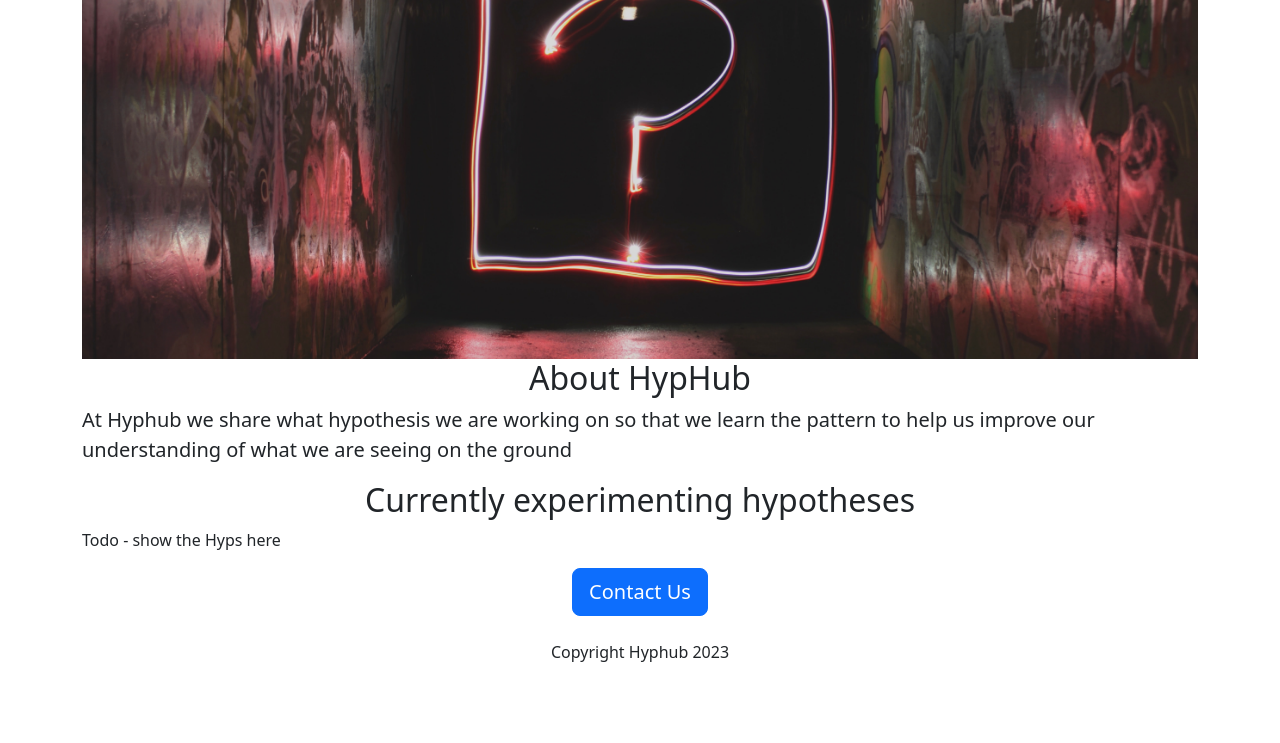
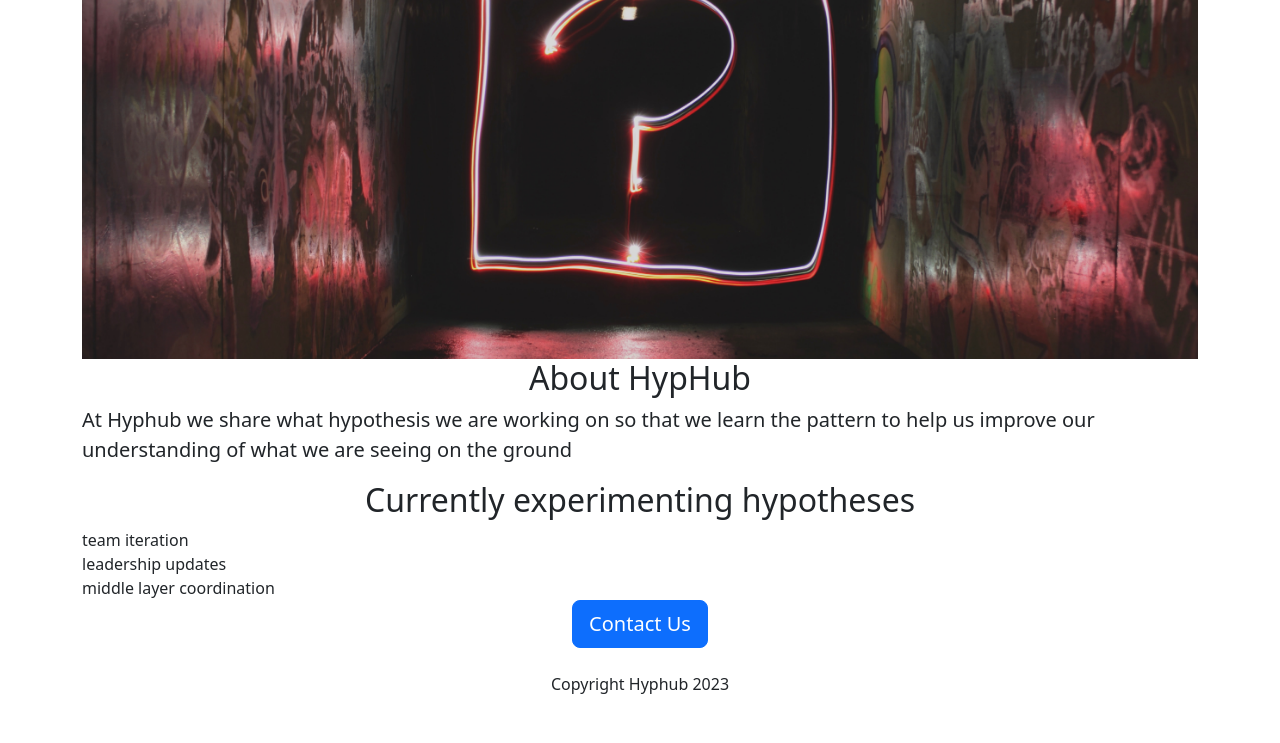
Before and after one commit to premalatha-balan/pyflask, a Flask app: page / in a window 1280 px wide. Shown: the part 57-800 px from the top of the page. Run offline with Flask 2, Linux system fonts and the light colour scheme.

Commit message:
halfway through hyp listing

```diff
--- a/app.py
+++ b/app.py
@@ -2,9 +2,38 @@ from flask import Flask, render_template
 
 app = Flask(__name__)
 
+HYPS = [
+  {
+    'id': 1,
+    'title': 'team iteration',
+    'org_level': 'team',
+    'prod_fl_level': 'delivery',
+    'Biz value': 'feedback',
+    'frequency': '2 weeks'
+  },
+  {
+    'id': 2,
+    'title': 'leadership updates',
+    'org_level': 'leadership',
+    'prod_fl_level': 'vision',
+    'Biz value': 'steer',
+    'frequency': 'weekly'
+  },
+  {
+    'id': 3,
+    'title': 'middle layer coordination',
+    'org_level': 'middle layer',
+    'prod_fl_level': 'links and dependencies',
+    'Biz value': 'coordination',
+    'frequency': 'weekly'
+  },
+]
+
+
 @app.route("/")
 def hello_world():
-  return render_template('home.html')
+  return render_template('home.html', hyps=HYPS)
 
-if __name__ =="__main__":
+
+if __name__ == "__main__":
   app.run(host='0.0.0.0', debug=True)
--- a/templates/home.html
+++ b/templates/home.html
@@ -23,7 +23,13 @@
         At Hyphub we share what hypothesis we are working on so that we learn the pattern to help us improve our understanding of what we are seeing on the ground
       </p>
       <h2 class="text-center" mt-2 mb-4 >Currently experimenting hypotheses</h2>
-      <p>Todo - show the Hyps here</p>
+      <div>
+        {% for hyp in hyps %}
+        <div>
+          {{hyp['title']}}
+        </div>
+        {% endfor %}
+      </div>
       <div class="text-center" >
       <button class="btn btn-primary btn-lg" >Contact Us</button>
         <p class = mt-4 >Copyright Hyphub 2023</p>
```
